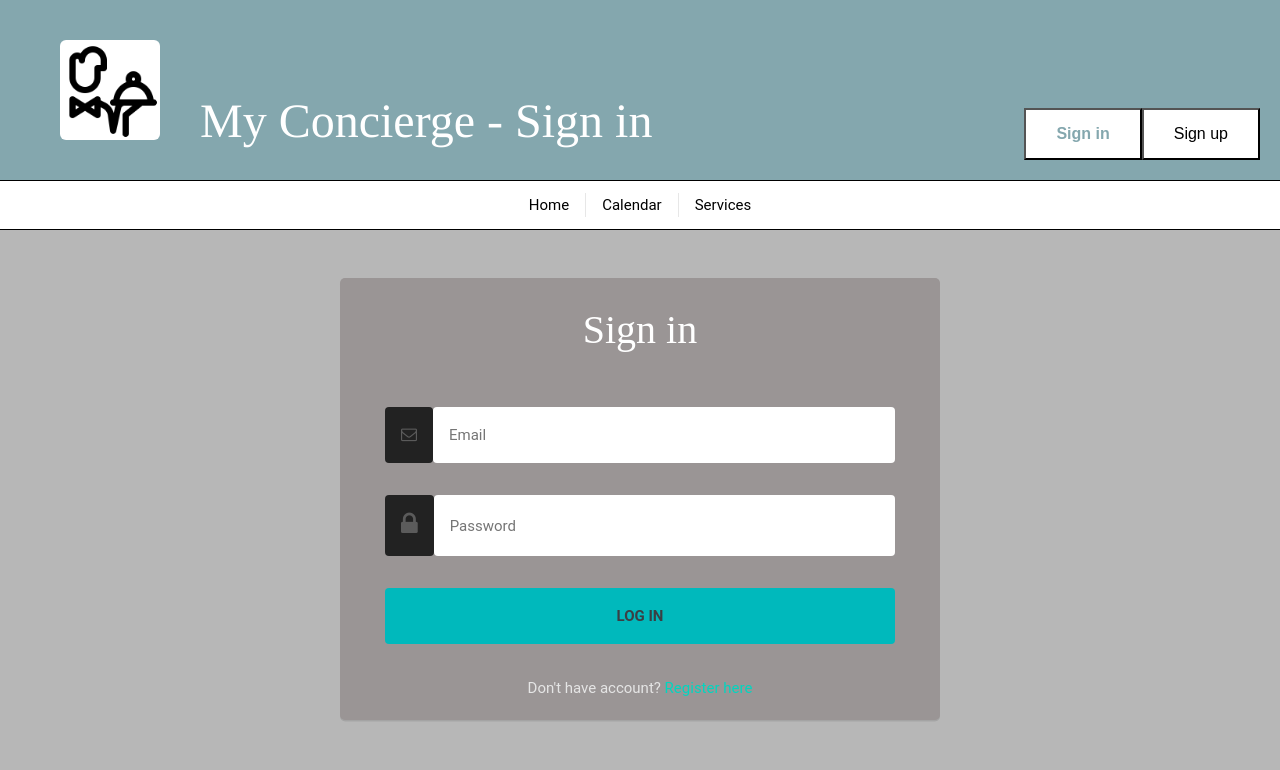
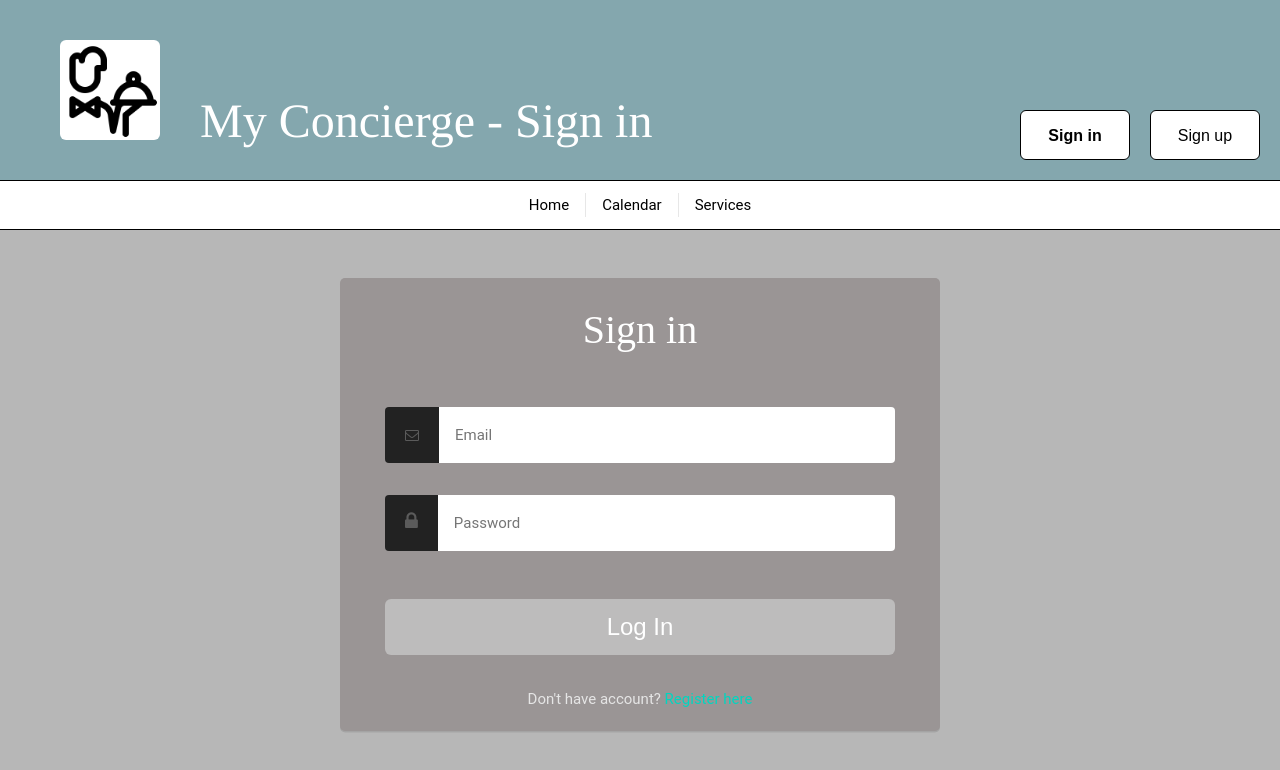
Before and after one commit to jefritter/concierge-web, a Vue app: page /login in a window 1280 px wide. Shown: the top 770 px of the page. Built offline with nearby package versions, Linux system fonts and the light colour scheme.

Commit message:
updates to get login working on front end

```diff
--- a/src/App.vue
+++ b/src/App.vue
@@ -1,6 +1,5 @@
 <script setup>
 import { RouterView } from 'vue-router'
-// import HelloWorld from './components/HelloWorld.vue'
 </script>
 
 <template>
--- a/src/assets/main.css
+++ b/src/assets/main.css
@@ -64,10 +64,3 @@ button.submit {
     }
   }
 }
-
-@media (hover: hover) {
-  a:hover {
-    color: white;
-    background-color: #84A7AE;
-  }
-}
--- a/src/components/mgmt/DiningManagement.vue
+++ b/src/components/mgmt/DiningManagement.vue
@@ -158,22 +158,17 @@ export default {
   flex-direction: column;
   height: 130vh;
   background-color: white;
-  nav {
-    margin: 0;
-    padding: 12px;
-    border-bottom: 1px solid black;
-    background-color: white;
-    text-align: center;
-  }
-  .main-header {
-    background-color: #ECEBEB;
-    h1 {
-      color: #84A7AE;
-    }
-  }
+
   h2 {
     margin-top: 3rem;
   }
+
+  .main-container {
+    display: flex;
+    gap: 3rem;
+    justify-content: space-around;
+    flex-wrap: wrap;
+    padding: 0em;
     .content {
       display: flex;
       gap: 4rem;
@@ -185,28 +180,16 @@ export default {
         display: flex;
         flex-direction: column;
       }
-    .basic-table.services {
-      margin-top: 4rem;
-    }
-  }
-
-  .main-container {
-    display: flex;
-    gap: 3rem;
-    justify-content: space-around;
-    flex-wrap: wrap;
-    padding: 0em;
       .services {
         padding: 20px 40px 40px 40px;
         border: 1px solid black;
-    }
-    .services h3 {
+        h3 {
           font-size: x-large;
           text-align: center;
           color: black;
           padding: 10px;
         }
-    .services h3:after {
+        h3:after {
           content: ' ';
           display: block;
           border: 1px solid black;
@@ -214,8 +197,6 @@ export default {
           margin-inline: auto;
           margin-block: 6px;
         }
-  }
-
         h4 {
           text-align: left;
           padding-left: 0px;
@@ -234,7 +215,12 @@ export default {
         .event-list {
           font-size: 1rem;
         }
-
+      }
+      .basic-table.services {
+        margin-top: 4rem;
+      }
+    }
+    .col.right {
       button {
         background-color: white;
         color: rgb(105, 105, 105);
@@ -246,6 +232,8 @@ export default {
       .btn {
         margin-top: 1.2rem;
       }
+    }
+  }
 
   @media (max-width: 1208px) {
     .content {
--- a/src/components/pages/LoginPage.vue
+++ b/src/components/pages/LoginPage.vue
@@ -35,16 +35,15 @@
               id="email"
               class="form-input"
               autocomplete="false"
-                            v-bind:class="{
+              :class="{
                 'is-valid' : validation.valid.email,
                 'is-invalid' : validation.invalid.email
               }"
-                            v-on:focus="validation('email')"
+              v-on:blur="validateEmail"
               v-model="email"
               required
             />
         </div>
-
 
         <!-- Valid Password -->
         <span class="invalid-feedback" v-if="validation.invalid.password">
@@ -62,18 +61,18 @@
               name="password"
               class="form-input"
               placeholder="Password"
-                            v-bind:class="{
+              :class="{
                   'is-valid' : validation.valid.password,
                   'is-invalid' : validation.invalid.password
               }"
-                            v-on:focus="validation('password')"
+              v-on:enter="validate('password')"
               v-model="password"
               required
             />
         </div>
 
         <div class="form-field">
-                    <input type="submit" value="Log in">
+          <button class="submit" @click="loginUser" :disabled="submitIsDisabled">Log In</button>
         </div>
           <p class="register-link">Don't have account?
             <router-link to="/register"><span class="link">Register here</span></router-link>
@@ -86,9 +85,11 @@
 </template>
 
 <script>
-import CustomHeader from '@/components/shared/CustomHeader.vue';
-import NavBar from '@/components/shared/NavBar.vue';
-import LayoutDiv from '@/components/shared/LayoutDiv.vue';
+import CustomHeader from '@/components/shared/CustomHeader.vue'
+import NavBar from '@/components/shared/NavBar.vue'
+import LayoutDiv from '@/components/shared/LayoutDiv.vue'
+import { mapState, mapActions } from 'pinia'
+import { useLoginStore } from '@/stores/login'
 
 export default {
   components: {
@@ -101,42 +102,68 @@ export default {
       email: '',
       emailBlured: false,
       password: '',
-      passwordBlured: false,
       valid: false,
       submitted: false,
 
       validation: {
-        invalid: {},
-        valid: {}
+        invalid: {
+          email: '',
+          password: ''
+        },
+        valid: {
+          email: '',
+          password: ''
+        }
       }
     };
   },
-
+  computed: {
+    ...mapState(useLoginStore, ['loggedIn']),
+    submitIsDisabled() {
+      return !this.email || !this.password
+    }
+  },
   methods: {
-    validate: function () {
-      // Email validation
+    ...mapActions(useLoginStore, ['login']),
+    async loginUser() {
+      const args = {
+        email: this.email,
+        password: this.password
+      }
+      this.login(args)
+    },
+    validateEmail() {
       if (!this.email) {
         this.validation.invalid.email = 'Please enter your email address.';
       } else {
         this.validation.valid.email = '';
       }
-
-      // Password validation
+      this.$forceUpdate();
+    },
+    validatePassword() {
       if (!this.password) {
         this.validation.invalid.password = 'Please enter password.';
       } else if (this.password.length < 8) {
         this.validation.invalid.password =
           'Password should have a minimum of 8 characters.';
-      } else if (this.password.match(/[^a-z]/i)) {
+      } else if (this.password.match(/[^A-Za-z0-9]/i)) {
         this.validation.invalid.password =
           'Password should contain only latin letters (a-z).';
       } else {
         this.validation.valid.password = '';
       }
-
       this.$forceUpdate();
     }
   },
+  watch: {
+    loggedIn() {
+      if (this.loggedIn) {
+        this.$router.push({ path: '/home' });
+      } else {
+        alert('Login failed')
+      }
+    }
+  }
 };
 </script>
 
@@ -156,8 +183,6 @@ export default {
   background-color: white;
   text-align: center;
   }
-}
-
   .contents {
     background:rgb(154, 149, 149);
     border-radius: 5px;
@@ -209,6 +234,16 @@ export default {
 
     .form input[type="password"], .form input[type="text"], .form input[type="submit"] {
       width: 100%;
+    }
+
+    button.submit {
+      height: 56px;
+      width: 100%;
+      &:hover:not([disabled]) {
+        background-color: #dfe4dc;
+        border: 2px solid black;
+        color: black;
+      }
     }
 
     .form-login label,
@@ -283,5 +318,6 @@ export default {
     }
 
   }
+}
 
 </style>
--- a/src/components/shared/CustomHeader.vue
+++ b/src/components/shared/CustomHeader.vue
@@ -1,9 +1,10 @@
 <template>
   <div class="main-header" :class="fontColor">
-    <img class=logo src="../../assets/butler.png">
-    <h1>My Concierge</h1>
-    <h1 v-if="subtitle">&nbsp;- {{ subtitle }}</h1>
-
+    <div class="left-section">
+      <img class=logo src="../../assets/butler.png">
+      <h1>My Concierge</h1>
+      <h1 v-if="subtitle">&nbsp;- {{ subtitle }}</h1>
+    </div>
     <div class="right-section">
       <button><router-link to="/login">Sign in</router-link></button>
       <button><router-link to="/register">Sign up</router-link></button>
@@ -32,8 +33,6 @@ export default {
 .main-header {
   background-color: #84A7AE;
   display: flex;
-  align-items: flex-end;
-  justify-content: flex-start;
   height: 180px;
   padding: 20px;
   width: 100%;
@@ -56,20 +55,39 @@ export default {
     font-size: 3rem;
   }
 
+  .left-section, .right-section {
+    display: flex;
+    align-items: flex-end;
+    justify-content: flex-start;
+  }
+
   .right-section {
-    position: absolute;
-    display: block;
-    padding-right: 20px;
-    right: 0;
-    padding-left: 50px;
+    flex-grow: 1;
+    justify-content: flex-end;
   }
+
   button {
     background-color: white;
-    color: rgb(0, 0, 0);
-    padding: 15px 30px;
+    border: 1px solid black;
+    border-radius: 6px;
+    // color: rgb(0, 0, 0);
+    // padding: 15px 30px;
+    height: 50px;
+    width: 110px;
     text-align: center;
-    display: inline-block;
     font-size: 16px;
+    margin-left: 20px;
+    &:hover {
+      background-color: #dfe4dc;
+      border: 2px solid black;
+    }
+    a {
+      color: black;
+      display: block;
+      height: 50px;
+      padding: 15px;
+      width: 100%;
+    }
   }
 }
 </style>
--- a/src/components/shared/NavBar.vue
+++ b/src/components/shared/NavBar.vue
@@ -4,18 +4,38 @@
       <router-link to="/">Home</router-link>
       <router-link to="/calendar">Calendar</router-link>
       <router-link to="/services">Services</router-link>
+      <router-link v-if="showDiningMgmt" to="/mgmt/dining">Dining Mgmt</router-link>
+      <router-link v-if="showEventsMgmt" to="/mgmt/events">Events Mgmt</router-link>
+      <router-link v-if="showSpaMgmt" to="/mgmt/spa">Spa Mgmt</router-link>
       <router-link v-if="additionalLink" :to="additionalLink.to">{{ additionalLink.text }}</router-link>
     </nav>
   </div>
 </template>
 
 <script>
-  export default {
-    name: 'NavBar',
-    props: {
-      additionalLink: Object
+import { mapState } from 'pinia'
+import { useLoginStore } from '@/stores/login'
+export default {
+  name: 'NavBar',
+  props: {
+    additionalLink: Object
+  },
+  computed: {
+    ...mapState(useLoginStore, ['isAdmin', 'isManager', 'loggedIn', 'deptPermissions']),
+    showAdminDashboard() {
+      return this.isAdmin
+    },
+    showDiningMgmt() {
+      return this.isAdmin || (this.isManager && this.deptPermissions.includes('dining'))
+    },
+    showEventsMgmt() {
+      return this.isAdmin || (this.isManager && this.deptPermissions.includes('events'))
+    },
+    showSpaMgmt() {
+      return this.isAdmin || (this.isManager && this.deptPermissions.includes('spa'))
     }
   }
+}
 </script>
 
 <style>
--- a/src/main.js
+++ b/src/main.js
@@ -1,16 +1,15 @@
 import './assets/main.css'
 
 import { createApp } from 'vue'
-import { createPinia } from 'pinia'
-
 import App from './App.vue'
+import store from '@/stores/store.js'
 import router from './router'
-import NavBar from '@/components/shared/NavBar.vue';
 
 const app = createApp(App)
 
-app.use(createPinia())
+app.use(store)
 app.use(router)
-app.component('NavBar', NavBar);
 
-app.mount('#app')
+router.isReady().then(() => {
+  app.mount('#app')
+})
--- a/src/router/index.js
+++ b/src/router/index.js
@@ -11,6 +11,8 @@ import EventsManagement from '../components/mgmt/EventsManagement.vue'
 import DiningManagement from '../components/mgmt/DiningManagement.vue'
 import LoginPage from '../components/pages/LoginPage.vue'
 import RegisterPage from '../components/pages/RegisterPage.vue'
+import pinia from '@/stores/store.js'
+import { useLoginStore } from '@/stores/login'
 
 const router = createRouter({
   history: createWebHistory(import.meta.env.BASE_URL),
@@ -19,6 +21,10 @@ const router = createRouter({
       path: '/',
       name: 'home',
       component: Home
+    },
+    {
+      path: '/home',
+      redirect: '/'
     },
     {
       path: '/calendar',
@@ -74,16 +80,19 @@ const router = createRouter({
       path: '/register',
       name: 'register',
       component: RegisterPage
-    },
-    {
-      path: '/about',
-      name: 'about',
-      // route level code-splitting
-      // this generates a separate chunk (About.[hash].js) for this route
-      // which is lazy-loaded when the route is visited.
-      component: () => import('../views/AboutView.vue')
     }
   ]
 })
 
+router.beforeEach((to, from, next) => {
+  const loginStore = useLoginStore(pinia)
+  const loggedIn = loginStore.loggedIn
+
+  if (!loggedIn && to.path !== '/' && to.path !== '/login' && to.path !== '/register') {
+    next('/login')
+  } else {
+    next()
+  }
+})
+
 export default router
--- /dev/null
+++ b/src/stores/login.js
@@ -0,0 +1,55 @@
+import { defineStore } from 'pinia'
+
+export const useLoginStore = defineStore('login', {
+  id: 'login',
+  state: () => ({
+    isAdmin: false,
+    isManager: false,
+    loggedIn: false,
+    deptPermissions: []
+  }),
+  getters: {
+    getIsAdmin: (state) => {
+      return state.isAdmin
+    },
+    getIsManager: (state) => {
+      return state.isManager
+    },
+    getLoggedIn: (state) => {
+      return state.loggedIn
+    },
+    getDeptPermissions: (state) => {
+      return state.deptPermissions
+    }
+  },
+  actions: {
+    async login(args) {
+      const requestOptions = {
+        method: 'POST',
+        headers: { 'Content-Type': 'application/json' },
+        body: JSON.stringify(args)
+      }
+      try {
+        await fetch('/api/login', requestOptions)
+        .then((response) => response.json())
+        .then(({ data }) => {
+          if (data) {
+            this.loggedIn = true
+            this.isAdmin = data.is_admin
+            this.isManager = data.is_manager
+            this.deptPermissions = data.dept ? data.dept : []
+            return true
+          } else {
+            this.isAdmin = false
+            this.isManager = false
+            this.loggedIn = false
+            return false
+          }
+        })
+      } catch (error) {
+        console.log(error)
+        return false
+      }
+    }
+  }
+})
--- /dev/null
+++ b/src/stores/store.js
@@ -0,0 +1,5 @@
+import { createPinia } from 'pinia'
+
+const pinia = createPinia()
+
+export default pinia
```
Lines whose indentation alone changed are shown as unchanged.
